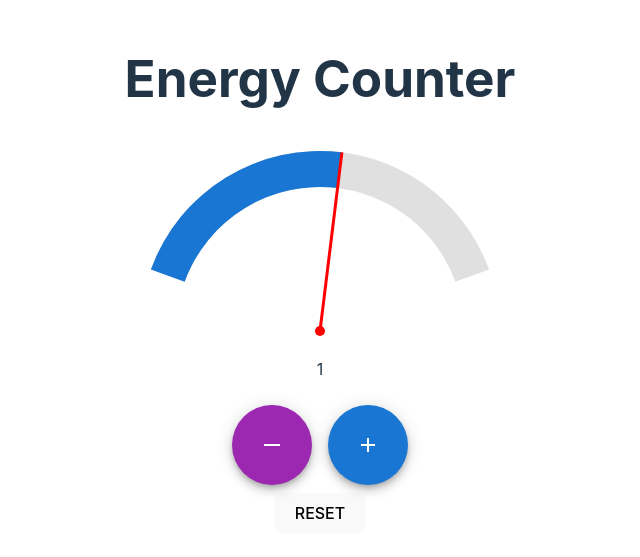
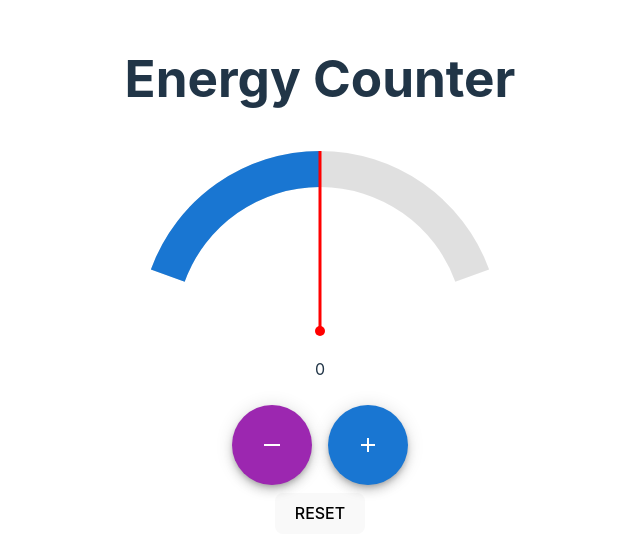
Before and after one commit to tomgame984/The-Neurons, a React (Vite) app in the folder Frontend/: page /Dashboard in a window 1280 px wide. Shown: the part 125-682 px from the top of the page, without its empty margins (320-960 px from the left). Built offline with nearby package versions, Linux system fonts and the light colour scheme.

Commit message:
Update Gague.jsx
Set initial count back to 0 - was causing some tests to fail

```diff
--- a/Frontend/src/components/Gague.jsx
+++ b/Frontend/src/components/Gague.jsx
@@ -35,7 +35,7 @@ function GaugePointer() {
 }
 
 function Gague() {
-    const [count, setCount] = useState(1)
+    const [count, setCount] = useState(0)
 
     const resetCount = () => {
         setCount(0)
```
